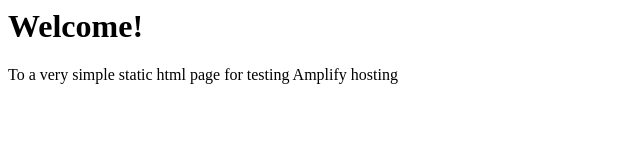
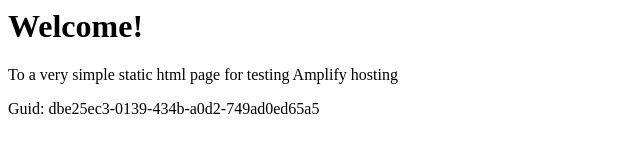
Before and after one commit to aws-aemilia-mxp/Github-PR-Commit-Integration-Test-DoNotTouch-Gith-P5X5MO5I-v1-preprod-eu-south-1, a website: page src/index.html in a window 1280 px wide. Shown: the whole page, without its empty margins (0-640 px from the left). Drawn offline with Linux system fonts and the light colour scheme.

Commit message:
commit from integ tests

```diff
--- a/src/index.html
+++ b/src/index.html
@@ -1,3 +1,5 @@
+
+
 <html lang="en">
 
 <head>
@@ -10,6 +12,6 @@
 <body>
     <h1>Welcome!</h1>
     <p>To a very simple static html page for testing Amplify hosting</p>
-</body>
+    <p>Guid: dbe25ec3-0139-434b-a0d2-749ad0ed65a5</p></body>
 
 </html>
```
